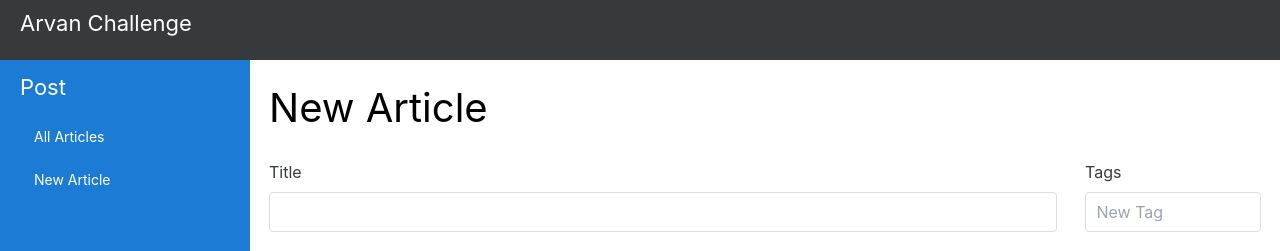
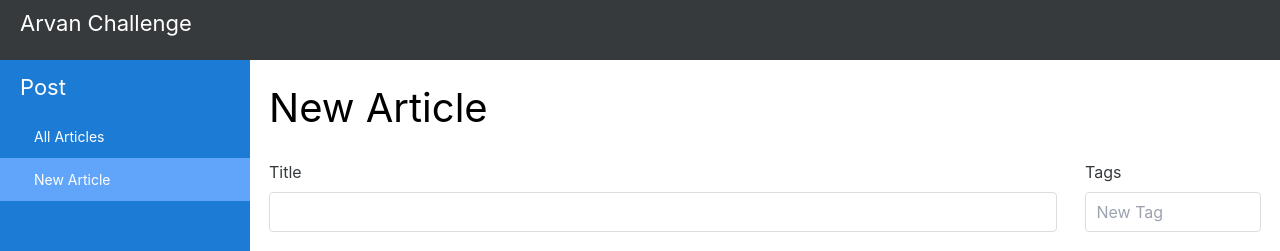
Before and after one commit to Moerning/moe-arv, a Vue app in the folder moe-arv/: page /articles/create in a window 1280 px wide. Shown: the top 251 px of the page. Built offline with nearby package versions, Linux system fonts and the light colour scheme; no server answers; what @dbetka/vue-material-icons would draw is missing.

Commit message:
side menu links

```diff
--- a/moe-arv/src/layouts/partials/SideMenu.vue
+++ b/moe-arv/src/layouts/partials/SideMenu.vue
@@ -44,7 +44,7 @@ const menu : ArvMenuItem[] = [
             },
             {
                 title:"New Article",
-                to: { name: "RegisterView" }
+                to: { name: "CreateArticle" }
             },
         ]
     }
```
